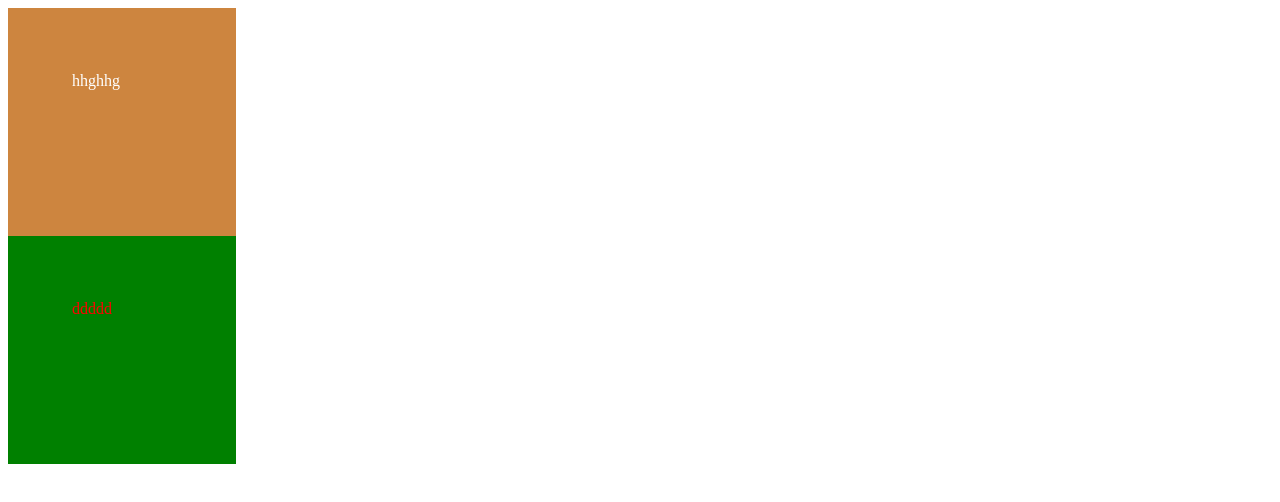
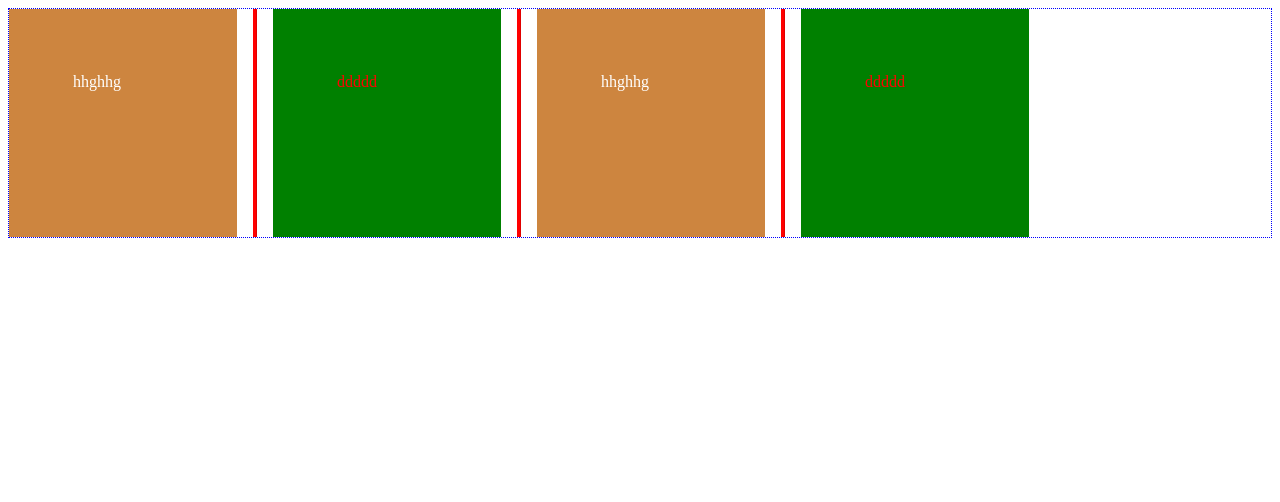
Before and after one commit to Arman-Abbasian/material_ui, a React (Create React App) app: page / in a window 1280 px wide. Shown: the top 502 px of the page. Built offline with nearby package versions, Linux system fonts and the light colour scheme; the HTML template or start-up script is replaced by a standard one.

Commit message:
make Stack component

```diff
--- a/src/components/Boxx.jsx
+++ b/src/components/Boxx.jsx
@@ -1,8 +1,9 @@
+import { Divider } from "@mui/material";
 import { Box, Stack } from "@mui/system";
 
 const Boxx = () => {
   return (
-    <Stack>
+    <Stack border={'1px dotted blue'} direction='row' spacing={2} flexWrap={"wrap"} divider={<Divider sx={{width:'3px',backgroundColor:'red',marginLeft:0}} orientation="vertical" flexItem />} >
       <Box
         sx={{
           backgroundColor: "peru",
@@ -10,6 +11,30 @@ const Boxx = () => {
           height: "100px",
           width: "100px",
           padding: "4rem",
+          marginLeft:0,
+          "&:hover": { backgroundColor: "red" },
+        }}
+      >
+        hhghhg
+      </Box>
+      <Box
+        width={"100px"}
+        height={"100px"}
+        padding="4rem"
+        color={"red"}
+        marginLeft={0}
+        bgcolor={"green"}
+      >
+        ddddd
+      </Box>
+      <Box
+        sx={{
+          backgroundColor: "peru",
+          color: "white",
+          height: "100px",
+          width: "100px",
+          padding: "4rem",
+          marginLeft:0,
           "&:hover": { backgroundColor: "red" },
         }}
       >
@@ -21,6 +46,7 @@ const Boxx = () => {
         padding="4rem"
         color={"red"}
         bgcolor={"green"}
+        marginLeft={0}
       >
         ddddd
       </Box>
```
